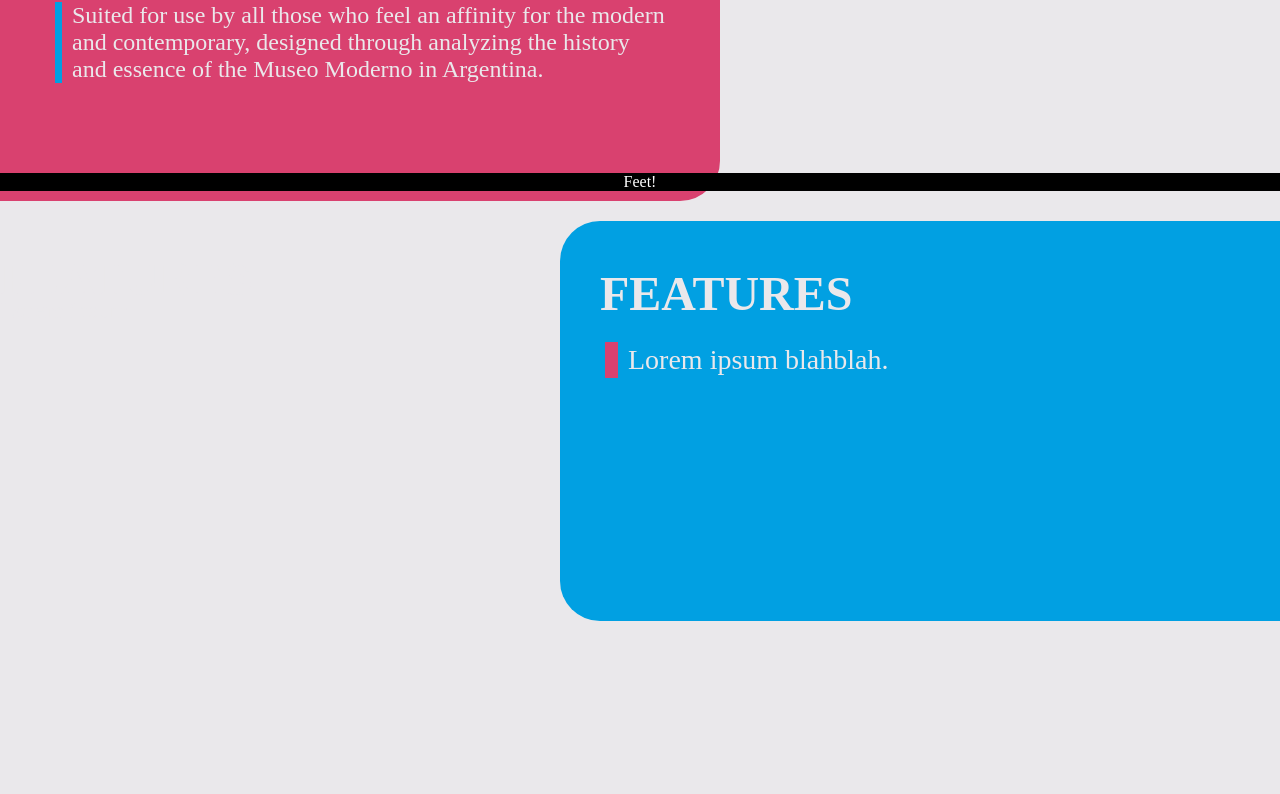
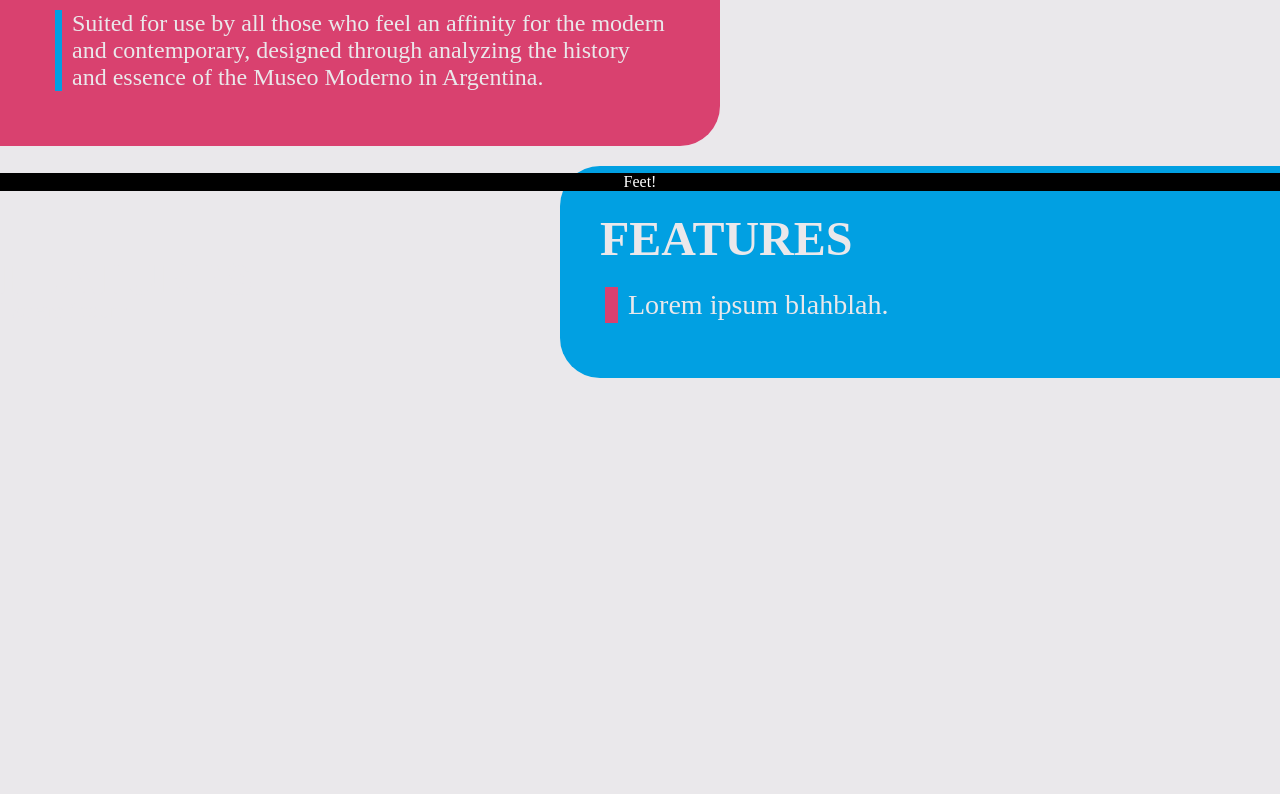
Before and after one commit to MoonfaceDesigns/museo-moderno, a plain HTML site: page index.html in a window 1280 px wide. Shown: the part 609-1403 px from the top of the page. Drawn offline with Linux system fonts and the light colour scheme; a web font is replaced by a local one.

Commit message:
Add files via upload

```diff
--- a/css/stylesheet.css
+++ b/css/stylesheet.css
@@ -105,7 +105,7 @@ section {
 #row1 {
     display: grid;
     grid-template-columns: 3fr 4fr;
-    grid-template-rows: 400px 20px;
+    grid-template-rows: auto 20px;
     column-gap: 20px;
 }
 
@@ -120,7 +120,7 @@ section {
 }
 
 .right_box {
-    height: 400px;
+    /* height: 400px; */
     flex-shrink: 0;
     border-radius: 40px 0px 0px 40px;
     background: #01A0E2;
@@ -152,12 +152,12 @@ h1 {
 #row2 {
     display: grid;
     grid-template-columns: 4fr 3fr;
-    grid-template-rows: 320px 20px;
+    grid-template-rows: auto 20px;
     column-gap: 20px;
 }
 
 .left_box2 {
-    height: 320px;
+    /* height: 320px; */
     flex-shrink: 0;
     border-radius: 0px 40px 40px 0px;
     background: #D9416F;
```
